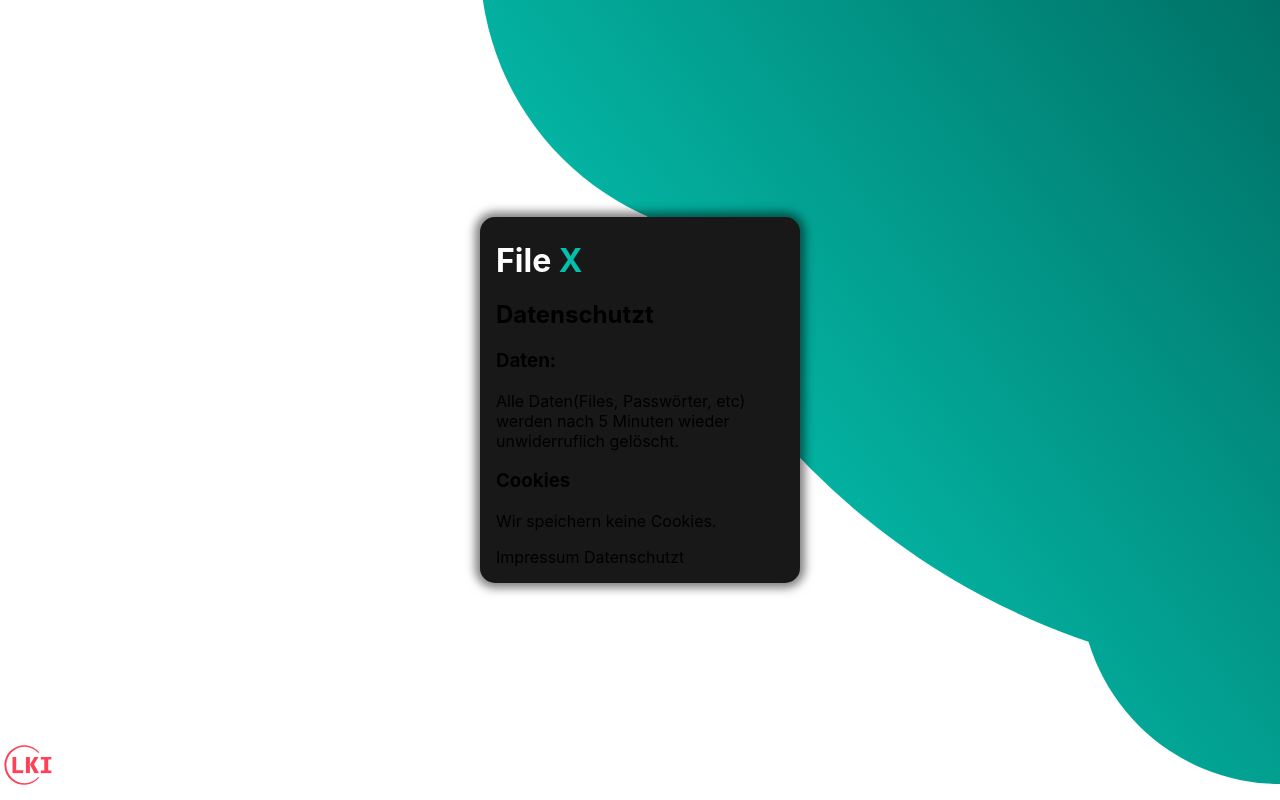
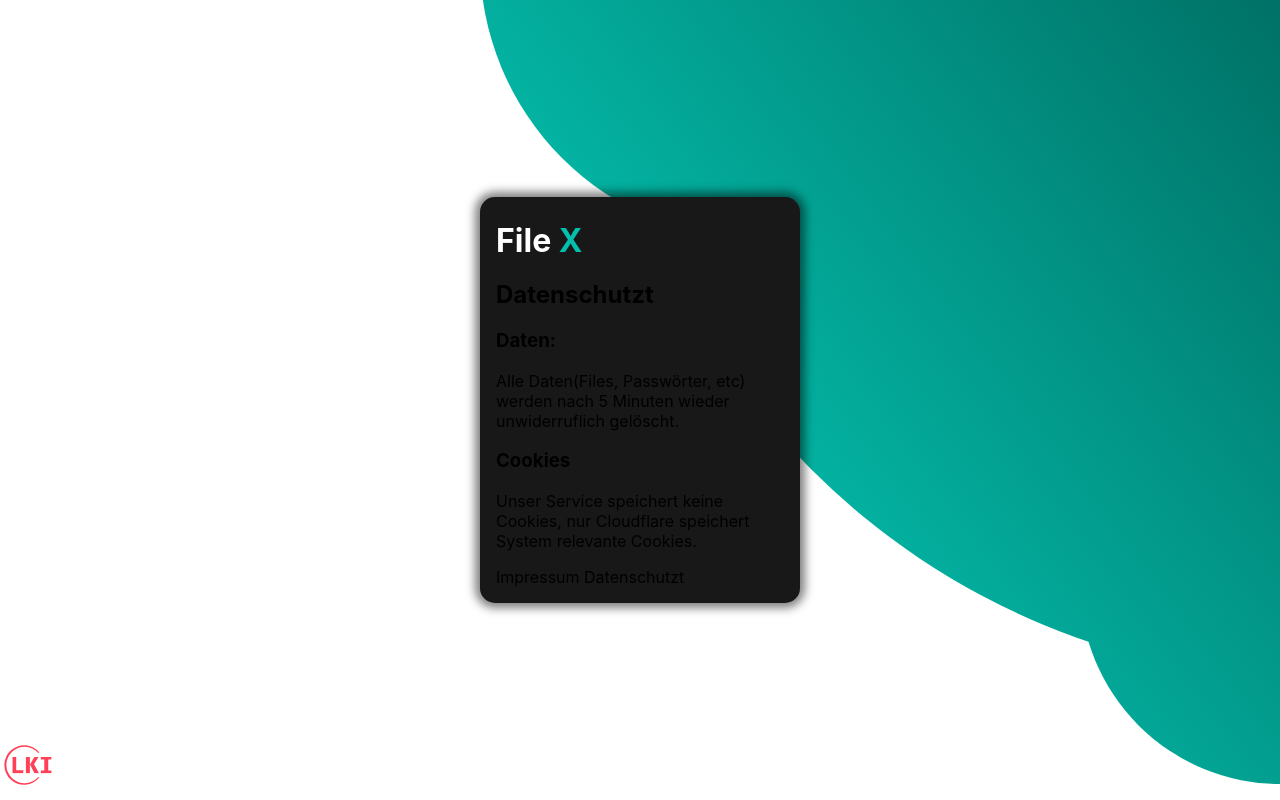
Before and after one commit to Tarek-Laun/FileX-Frontend, a Next.js app: page /ds in a window 1280 px wide. Built offline with nearby package versions, Linux system fonts and the light colour scheme.

Commit message:
Change Daten schutz erklärung

```diff
--- a/pages/download/[code].js
+++ b/pages/download/[code].js
@@ -27,7 +27,7 @@ export default function Download() {
       });
   }
 
-  var getFile = async function() {
+  var getFile = async () => {
       if (code == null) {
           return;
       }
--- a/pages/ds.js
+++ b/pages/ds.js
@@ -6,7 +6,6 @@ const axios = require('axios');
 import { useRouter } from 'next/router'
 
 export default function Home() {
-
   return (
     <div className={styles.container}>
       <img src='logo-no-background.svg' className={styles.lkiLogo}></img>
@@ -30,7 +29,7 @@ export default function Home() {
         <h3>Daten:</h3>
         <p>Alle Daten(Files, Passwörter, etc) werden nach 5 Minuten wieder unwiderruflich gelöscht.</p>
         <h3>Cookies</h3>
-        <p>Wir speichern keine Cookies.</p>
+        <p>Unser Service speichert keine Cookies, nur <a href='https://www.cloudflare.com'>Cloudflare</a> speichert System relevante Cookies.</p>
         <a href='/imp'> Impressum </a>
         <a href='/ds'> Datenschutzt </a>
       </div>
```
